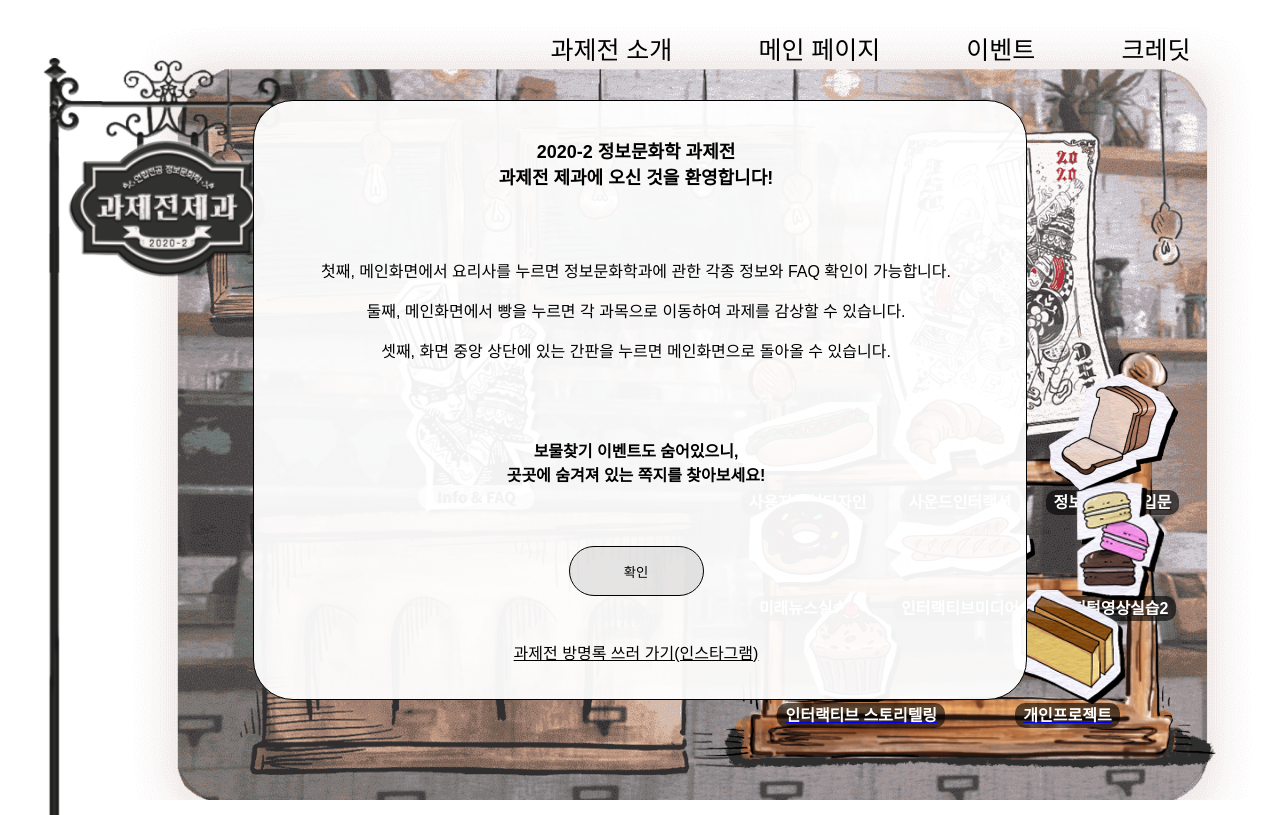
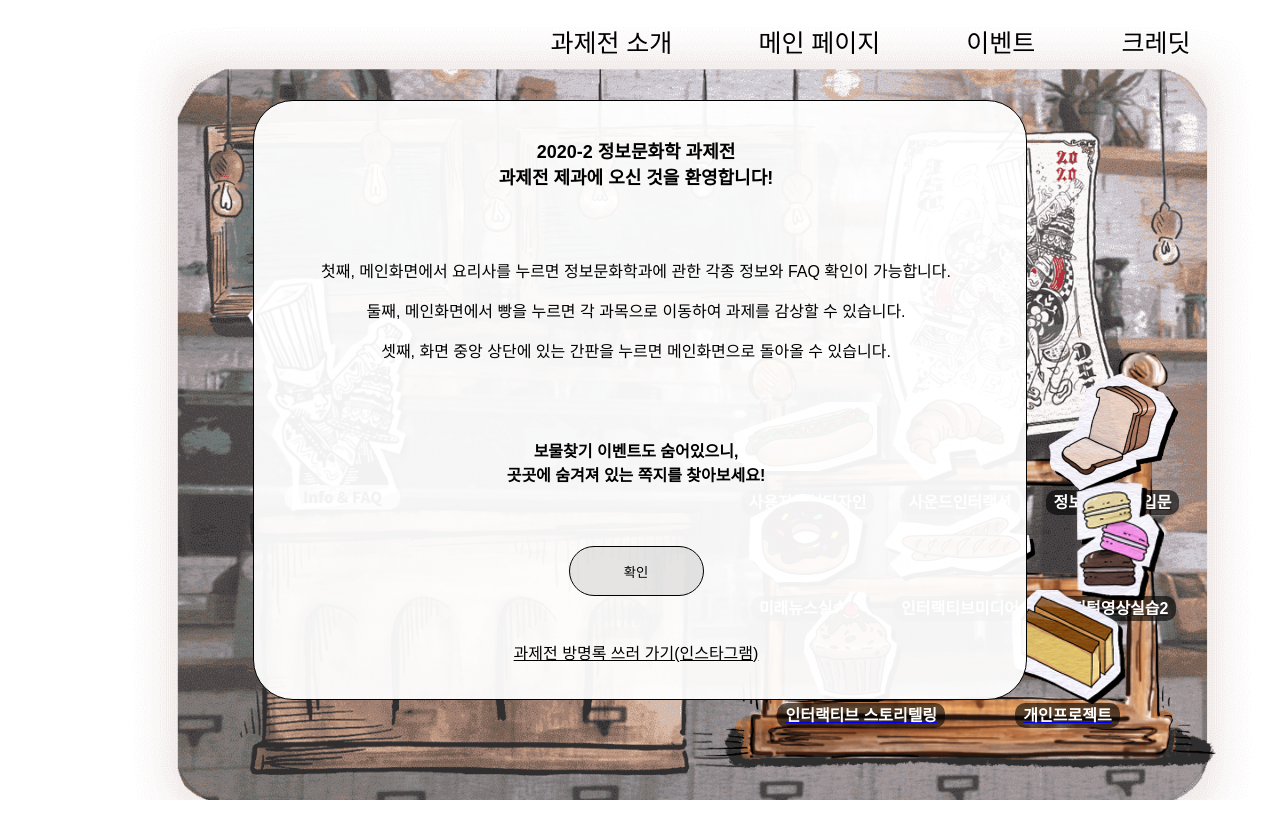
Before and after one commit to isc-exhibition/exhibition-web, a React (Create React App) app: page /main in a window 1280 px wide. Built offline with nearby package versions, Linux system fonts and the light colour scheme.

Commit message:
:art: fix Header and add LogoStand component

```diff
--- /dev/null
+++ b/src/components/Header/Header.module.scss
@@ -0,0 +1,6 @@
+.header {
+    position: absolute;
+    top: 0%;
+    width: 100vw;
+    height: 15vh;
+}
--- /dev/null
+++ b/src/components/Header/Header.tsx
@@ -0,0 +1,15 @@
+import React from 'react';
+import styles from './Header.module.scss';
+import Navbar from '../Navbar/Navbar';
+import LogoButton from '../LogoButton/LogoButton';
+
+function Header() {
+  return (
+    <div className={styles.header}>
+      <LogoButton />
+      <Navbar />
+    </div>
+  );
+}
+
+export default Header;
--- a/src/components/LogoButton/LogoButton.module.scss
+++ b/src/components/LogoButton/LogoButton.module.scss
@@ -1,16 +1,13 @@
 .logoButton {
-    margin: 15px 0 0 0;
+    display: block;
+    margin: 10px auto;
     height: 15vh;
     max-height: 100px;
+    left: 50%;
 }
 
 @media (min-width: 800px) {
     .logoButton {
-        position: absolute;
-        left: 0%;
-        top: 0%;
-        height: 100%;
-        max-height: 100%;
-        width: auto;
+        display: none;
     }
 }
--- a/src/components/LogoButton/LogoButton.tsx
+++ b/src/components/LogoButton/LogoButton.tsx
@@ -2,16 +2,9 @@ import React from 'react';
 import { Link } from 'react-router-dom';
 import styles from './LogoButton.module.scss';
 import mobileLogoButtonImage from '../../assets/mobile_logo.png';
-import desktopLogoButtonImage from '../../assets/desktop_logo.png';
-import UseMediaQuery from '../../customHooks/UseMediaQuery';
 
 function LogoButton() {
-  const isDeviceWidthWideAsDesktop = UseMediaQuery('(min-width: 800px)');
-
-  const logoButtonImageUrl = isDeviceWidthWideAsDesktop
-    ? desktopLogoButtonImage : mobileLogoButtonImage;
-
-  return <Link to="/main"><img className={styles.logoButton} src={logoButtonImageUrl} alt="" /></Link>;
+  return <Link to="/main"><img className={styles.logoButton} src={mobileLogoButtonImage} alt="" /></Link>;
 }
 
 export default LogoButton;
--- a/src/components/Navbar/Navbar.module.scss
+++ b/src/components/Navbar/Navbar.module.scss
@@ -24,7 +24,7 @@
 
 .navbarButton {
     position: absolute;
-    top: 5%;
+    top: 25%;
     right: 5%;
     font-size: 20px;
     color: white;
--- a/src/pages/MainPage/MainPage.module.scss
+++ b/src/pages/MainPage/MainPage.module.scss
@@ -1,8 +1,8 @@
 .mainPageContainer {
   position: absolute;
-  top: 0%;
+  top: 15vh;
   width: 100%;
-  height: 100%;
+  height: 85vh;
   display: flex;
   flex-direction: column;
   justify-content: space-between;
--- a/src/pages/MainPage/MainPage.tsx
+++ b/src/pages/MainPage/MainPage.tsx
@@ -1,13 +1,12 @@
 import React from 'react';
 import styles from './MainPage.module.scss';
 import InfoNpc from '../../components/InfoNpc/InfoNpc';
-import LogoButton from '../../components/LogoButton/LogoButton';
 import SubjectList from '../../components/SubjectList/SubjectList';
 import BackgroundImage from '../../components/BackgroundImage/BackgroundImage';
-import Navbar from '../../components/Navbar/Navbar';
 import mobileMainBackgroundImage from '../../assets/background/mobile_background.png';
 import desktopMainBackgroundImage from '../../assets/background/desktop_background.png';
 import UseMediaQuery from '../../customHooks/UseMediaQuery';
+import Header from '../../components/Header/Header';
 
 function MainPage() {
   const isDeviceWidthWideAsDesktop = UseMediaQuery('(min-width: 800px)');
@@ -18,12 +17,12 @@ function MainPage() {
   return (
     <>
       <BackgroundImage backgroundImageUrl={backgroundImageUrl} />
+      <Header />
       <div className={styles.mainPageContainer}>
-        <LogoButton />
         <InfoNpc />
         <SubjectList />
       </div>
-      <Navbar />
+
     </>
   );
 }
```
Also changed, not shown: src/components/LogoStand/LogoStand.module.scss (added, +8 -0 lines), src/components/LogoStand/LogoStand.tsx (added, +10 -0 lines).
